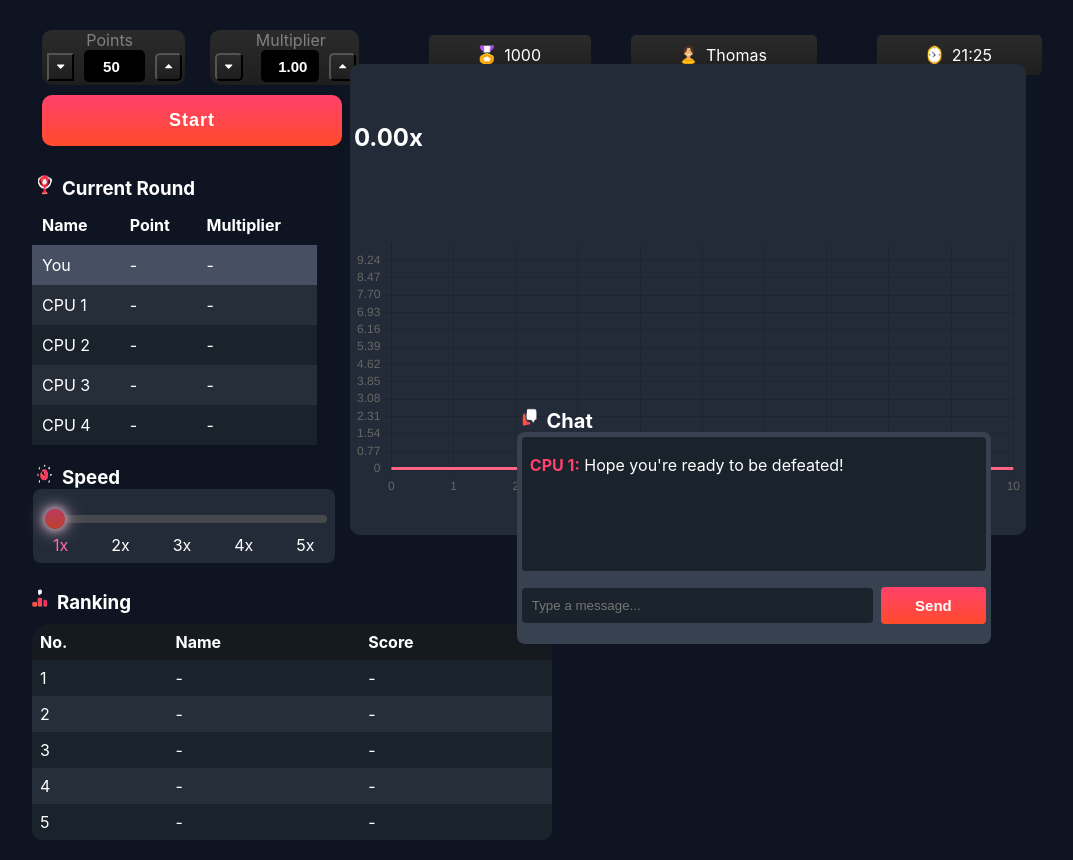
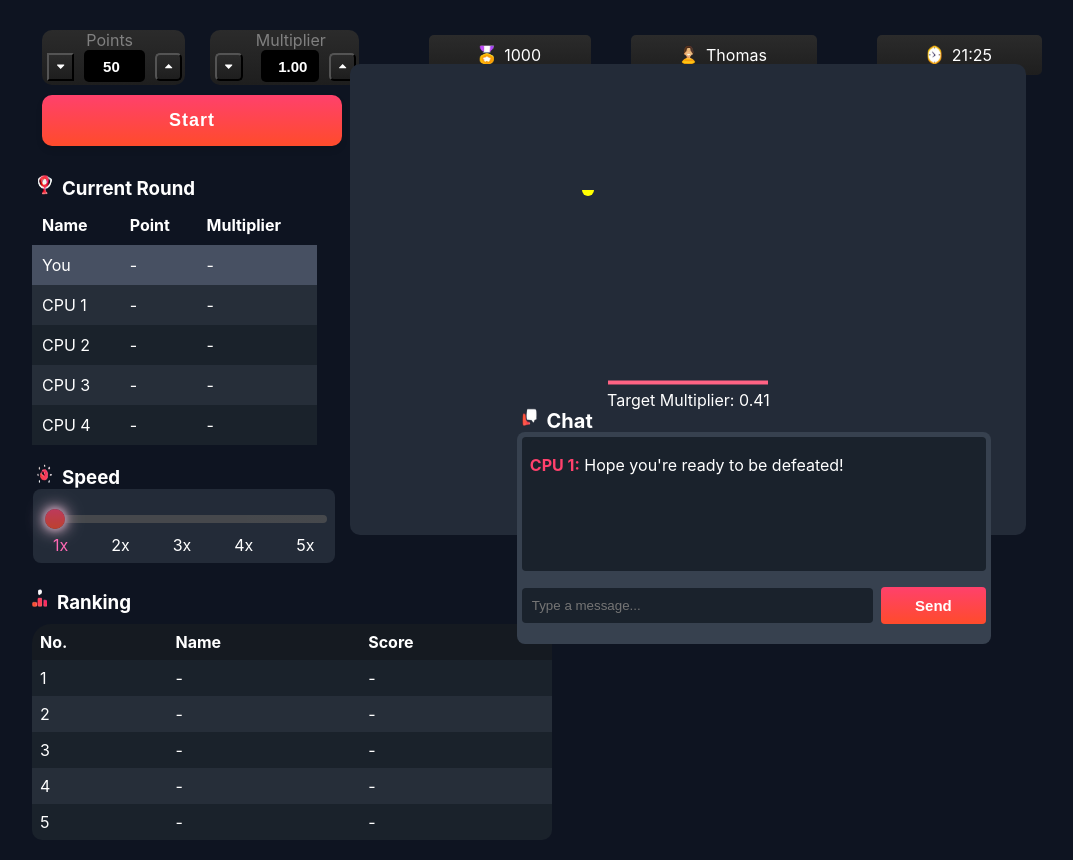
Before and after one commit to probablypenera007/guessnumber_frontend, a React (Create React App) app: page / in a window 1280 px wide. Shown: the whole page, without its empty margins (8-1081 px from the left). Built offline with nearby package versions, Linux system fonts and the light colour scheme.

Commit message:
Update GameBoard.tsx

```diff
--- a/src/components/GameBoard/GameBoard.tsx
+++ b/src/components/GameBoard/GameBoard.tsx
@@ -1,17 +1,10 @@
-import React, { useState, useEffect } from "react";
-import { Line } from "react-chartjs-2";
-import {
-  Chart as ChartJS,
-  LineElement,
-  CategoryScale, // x axis
-  LinearScale, // y axis
-  PointElement,
-  ChartOptions,
-} from "chart.js";
-// import { ChartOptions } from 'chart.js';
+import React, { useEffect, useRef } from 'react';
+import gsap from 'gsap';
+import { MotionPathPlugin } from 'gsap/MotionPathPlugin';
 
-//internal imports
-import Style from "./GameBoard.module.css";
+import Style from './GameBoard.module.css';
+
+gsap.registerPlugin(MotionPathPlugin);
 
 interface GameBoardProps {
   speed: number;
@@ -19,105 +12,55 @@ interface GameBoardProps {
   gameStarted: boolean;
 }
 
-// Chart Registration
-ChartJS.register(LineElement, PointElement, CategoryScale, LinearScale,);
-
-
 const GameBoard: React.FC<GameBoardProps> = ({ speed, onGameEnd, gameStarted }) => {
-  const [multiplier, setMultiplier] = useState(0.0);
-  const [targetMultiplier, setTargetMultiplier] = useState<number>(Math.random() * 10);
+  const pathRef = useRef<SVGPathElement | null>(null);
+  const ballRef = useRef<SVGCircleElement | null>(null);
+  const targetMultiplier = useRef<number>(Math.random() * 10);
 
   useEffect(() => {
     if (gameStarted) {
-      setTargetMultiplier(parseFloat((Math.random() * 10).toFixed(2)));
-      setMultiplier(0.0); // Reset multiplier to 0 when game starts
+      const newTarget = parseFloat((Math.random() * 10).toFixed(2));
+      targetMultiplier.current = newTarget;
+
+
+      if (pathRef.current && ballRef.current) {
+        // Set initial state with GSAP
+        gsap.set(ballRef.current, {
+          motionPath: {
+            path: pathRef.current,
+            start: 0,
+            end: 0
+          }
+        });
+
+        // Animate to end state
+        gsap.to(ballRef.current, {
+          motionPath: {
+            path: pathRef.current,
+            start: 0,
+            end: 1
+          },
+          duration: speed,
+          ease: 'none',
+          onComplete: () => onGameEnd(targetMultiplier.current)
+        });
+      }
     }
-  }, [gameStarted]);
-
-  useEffect(() => {
-    let interval: NodeJS.Timeout;
-
-    if (gameStarted && multiplier < targetMultiplier) {
-      interval = setInterval(() => {
-        setMultiplier(prev => {
-          const next = parseFloat((prev + 0.01 * speed).toFixed(2));
-          if (next >= targetMultiplier) {
-            clearInterval(interval);
-            onGameEnd(next);
-            return targetMultiplier;
-          }
-          return next;
-        });
-      }, 50 / speed);
-    }
-
-    return () => {
-      clearInterval(interval);
-    };
-  }, [gameStarted, multiplier, targetMultiplier, speed, onGameEnd]);
-
-  const data = {
-    // labels: Array.from({ length: 101 }, (_, i) => (i / 10).toFixed(1)),
-    // labels: Array.from({ length: Math.floor(multiplier * 10) + 1 }, (_, i) => (i / 10).toFixed(1)),
-    labels: Array.from({ length: 11 }, (_, i) => i.toString()),
-    datasets: [{
-      label: 'Multiplier Progress',
-      // data: Array.from({ length: Math.floor(multiplier * 10) + 1 }, (_, i) => (i / 10).toFixed(1)),
-      // data: Array.from({ length: 11 }, (_, i) => multiplier <= i ? null : multiplier),
-      // data: Array.from({ length: 11 }, (_, i) => (i <= Math.floor(multiplier)) ? multiplier : null),
-      data: Array.from({ length: 11 }, (_, i) => (i / 10) <= multiplier ? parseFloat((multiplier * (i / 10)).toFixed(2)) : 0),
-
-      borderColor: "rgb(255, 99, 132)",
-      backgroundColor: "rgba(255, 99, 132, 0.5)",
-    }]
-  };
-
-  const options = {
-    responsive: true,
-    scales: {
-      x: {
-        display: true,
-        // type:"category",
-        // title: {
-        //   display: true,
-        //   // text: 'Time'
-        // }
-        suggestedMin: 0,
-        suggestedMax: targetMultiplier,
-      },
-      y: {
-        display: true,
-        // type: 'linear',
-        suggestedMin: 0,
-        suggestedMax: 10,
-        ticks: {
-          stepSize: 0.01
-        },
-      }
-    },
-    elements: {
-      line: {
-        tension: 0.3 // Smooth curve
-      },
-      point: {
-        radius: 0 // Hide points
-      }
-    },
-    plugins: {
-      legend: {
-        display: false
-      }
-    },
-    maintainAspectRatio: false,
-  };
-
+  }, [gameStarted, speed, onGameEnd]);
 
   return (
     <div className={Style.gameBoard}>
-      <div className={Style.grah}>
-        <h1 className={Style.graph__multiplier}>{multiplier.toFixed(2)}x</h1>
-        <Line className={Style.graph__line} data={data} options={options} />
-      </div>
+      <svg width="100%" height="200" viewBox="0 0 100 100">
+        <path
+          ref={pathRef}
+          d={`M10,${100 - targetMultiplier.current * 9} L90,${100 - targetMultiplier.current * 9}`}
+          fill="transparent"
+          stroke="rgb(255, 99, 132)"
+          strokeWidth="2"
+        />
+        <circle ref={ballRef} cx="0" cy="0" r="3" fill="yellow" />
+      </svg>
+      <div>Target Multiplier: {targetMultiplier.current.toFixed(2)}</div>
     </div>
   );
 };
```
